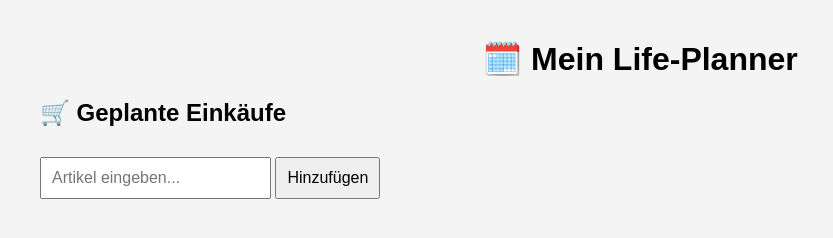
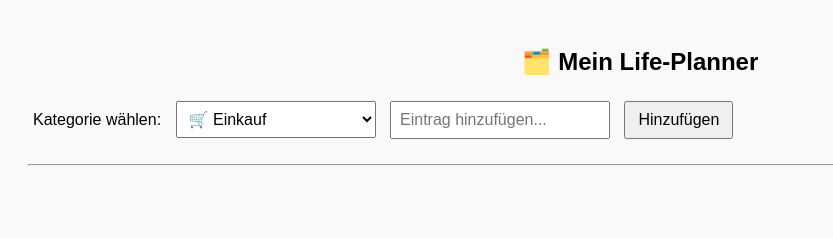
Before and after one commit to SeyG717/Life-Plan, a plain HTML site: page index.html in a window 1280 px wide. Shown: the whole page, without its empty margins (0-833 px from the left). Drawn offline with Linux system fonts and the light colour scheme.

Commit message:
Update index.html

```diff
--- a/index.html
+++ b/index.html
@@ -6,12 +6,31 @@
   <style>
     body {
       font-family: Arial, sans-serif;
-      background-color: #f4f4f4;
-      margin: 40px;
+      background-color: #f9f9f9;
+      padding: 20px;
     }
 
-    h1 {
+    h2 {
       text-align: center;
+    }
+
+    label, select, input, button {
+      font-size: 16px;
+      margin: 5px;
+    }
+
+    input, select {
+      padding: 8px;
+      width: 200px;
+    }
+
+    button {
+      padding: 8px 12px;
+      cursor: pointer;
+    }
+
+    hr {
+      margin: 20px 0;
     }
 
     ul {
@@ -22,31 +41,42 @@
     li {
       background: #fff;
       padding: 10px;
-      margin: 10px 0;
-      border-left: 5px solid green;
-      box-shadow: 0 2px 5px rgba(0,0,0,0.1);
+      margin: 5px 0;
+      border-left: 5px solid #007bff;
       display: flex;
       justify-content: space-between;
+      align-items: center;
+      box-shadow: 0 1px 3px rgba(0,0,0,0.1);
     }
 
-    input, button {
-      padding: 10px;
+    li button {
+      background: none;
+      border: none;
       font-size: 16px;
-      margin: 10px 0;
+      cursor: pointer;
+      color: red;
     }
   </style>
 </head>
 <body>
-  <h1>🗓️ Mein Life-Planner</h1>
 
-  <h2>🛒 Geplante Einkäufe</h2>
+  <h2>🗂️ Mein Life-Planner</h2>
 
-  <input type="text" id="neuerEintrag" placeholder="Artikel eingeben..." />
+  <label for="kategorie">Kategorie wählen:</label>
+  <select id="kategorie">
+    <option value="einkauf">🛒 Einkauf</option>
+    <option value="ausgaben">💸 Ausgaben</option>
+    <option value="ziele">🎯 Ziele</option>
+  </select>
+
+  <input type="text" id="eintrag" placeholder="Eintrag hinzufügen..." />
   <button onclick="hinzufuegen()">Hinzufügen</button>
 
-  <ul id="liste">
-    <!-- Neue Einträge erscheinen hier -->
-  </ul>
+  <hr />
+
+  <div id="anzeigen">
+    <!-- Hier erscheinen die Listen für alle Kategorien -->
+  </div>
 
   <script src="script.js"></script>
 </body>
```
